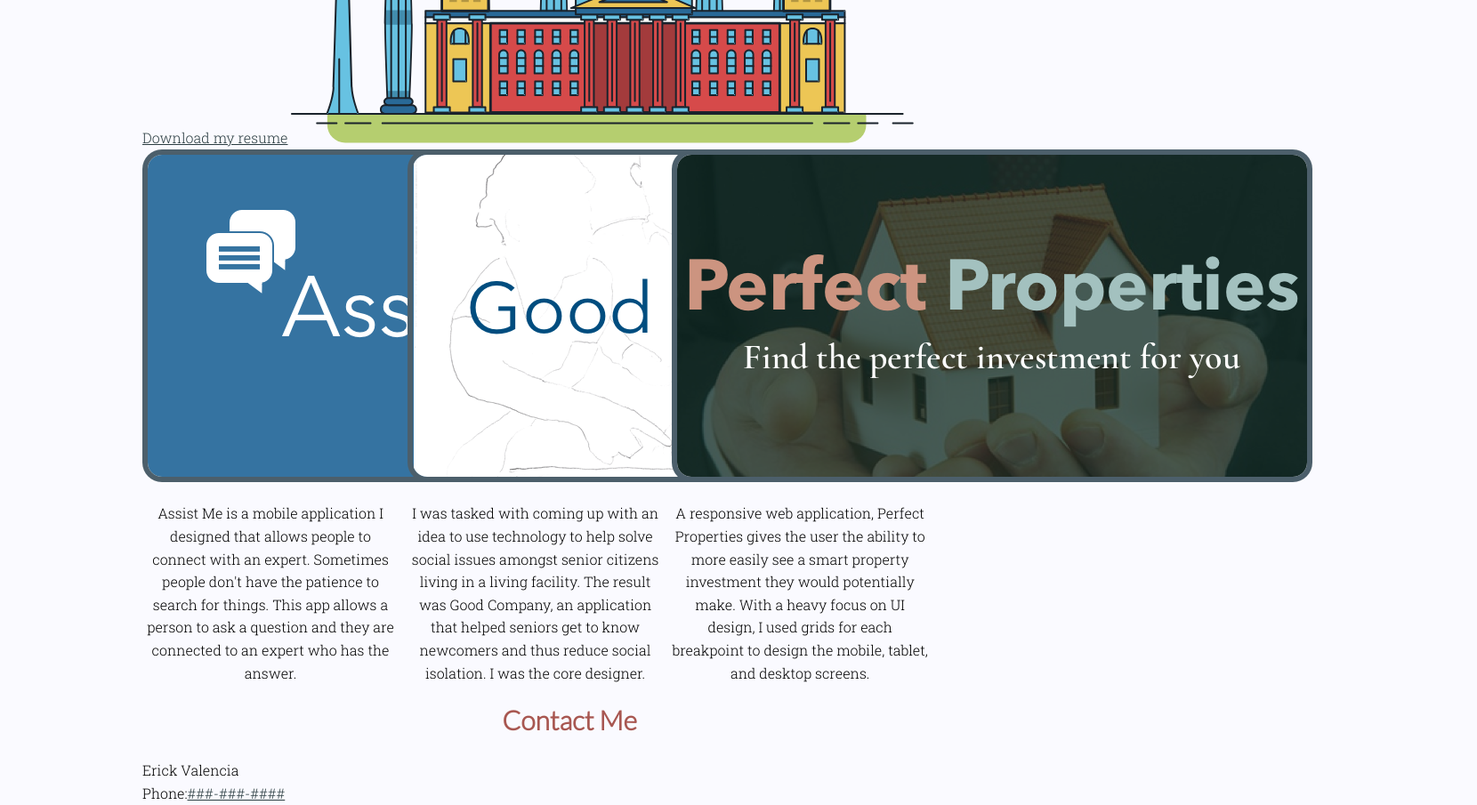
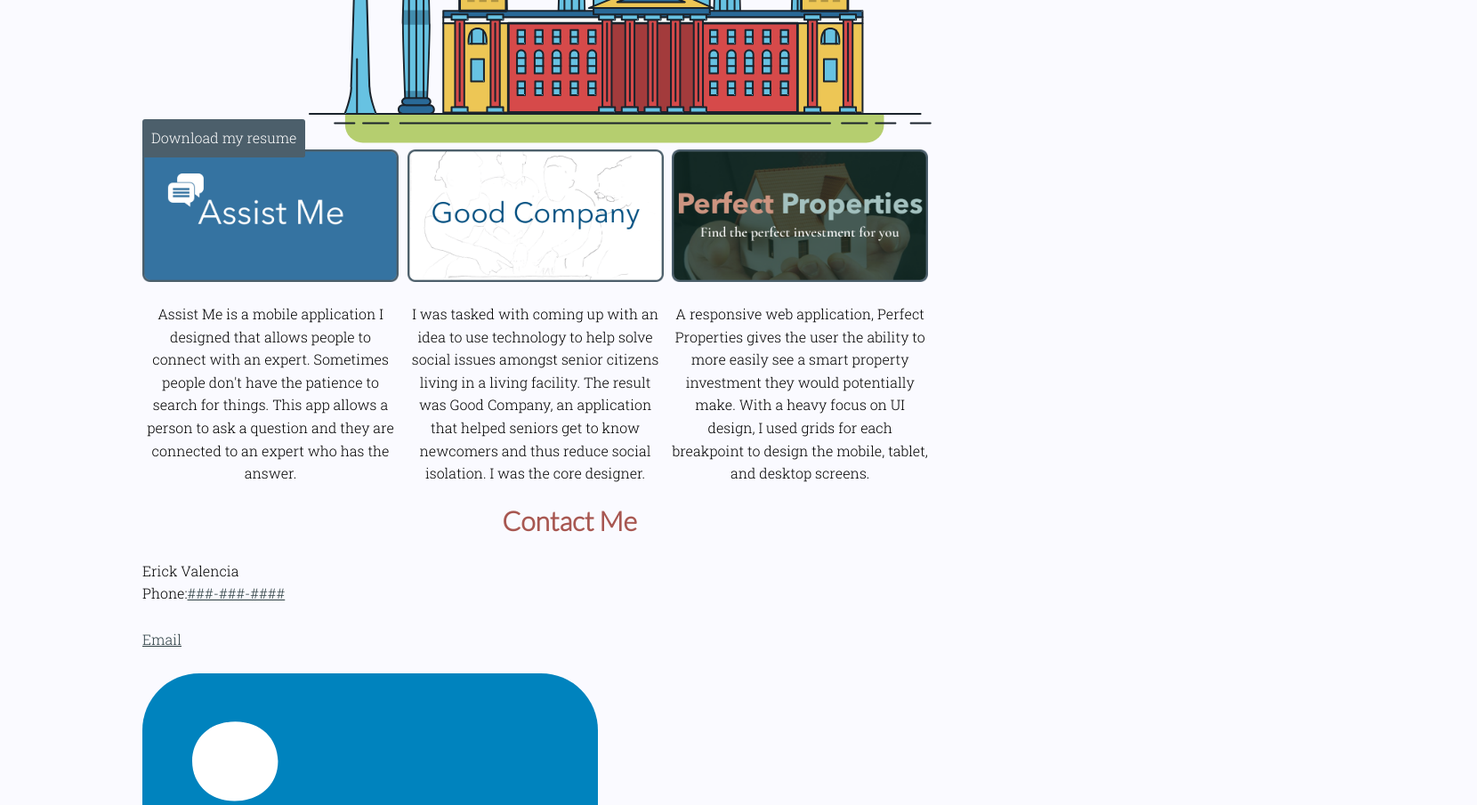
Before and after one commit to Valen240/valen240.github.io, a plain HTML site: page index.html in a window 1280 px wide. Shown: the part 1160-2065 px from the top of the page at 89% size, 1660 px wide, since content can reach past the window. Drawn offline with nearby package versions, Linux system fonts and the light colour scheme.

Commit message:
Chang hex colors to add variables and add animation
Create variables for colors instead of Hex values. Add download button and  add animation to image

```diff
--- a/css/style.css
+++ b/css/style.css
@@ -8,36 +8,50 @@ Ternary color #a85751
 
 Detail color: #f1ab86
 */
+
+:root {
+  --main-bg-color: #fafaff;
+  --main-txt-color: #2b3d41;
+  --scnd-txt-color: #4c5f6b;
+  --header-color: #a85751;
+}
+
 body {
-  background-color: #fafaff;
+  background-color: var(--main-bg-color);
   font-family: 'Roboto Slab', serif;
   font-size: 16px;
   line-height: 1.6;
 }
+
+img {
+  width: 100%;
+}
+
+h1, h2, h3 {
+  font-family: 'Lato', sans-serif;
+}
+
 h1 {
-  font-family: 'Lato', sans-serif;
   font-size: 30px;
   text-align: center; /* Centers text */
-  color: #a85751;
+  color: var(--header-color);
 }
 
 h2 {
-  font-family: 'Lato', sans-serif;
   font-size: 24px;
 }
 
 h3 {
-  font-family: 'Lato', sans-serif;
   font-size: 18px;
 }
 
 a {
-  color: #2B3D41;
+  color: var(--main-txt-color);
 }
 
 a:visited {
   /* visited link */
-  color: #2B3D41;
+  color: var(--main-txt-color);
 }
 
 a:hover,
@@ -47,21 +61,21 @@ a:focus {
 
 a:active {
   /* selected link */
-  color: #4c5f6b;
+  color: var(--scnd-txt-color);
 }
 
-button {
+button, .button {
   /* overwrite browser defaults */
   border: none; /* reset the border */
   font-family: inherit; /* takes the font from the outer container */
 
   /* style button */
-  background-color: #4c5f6b;
-  color: white;
+  background-color: var(--scnd-txt-color);
+  color: white !important;
   text-decoration: none;
   padding: 10px;
   border-radius: 3px;
-  border-bottom: 2px solid #4c5f6b; /* width of the border, type, color */
+  border-bottom: 2px solid var(--scnd-txt-color); /* width of the border, type, color */
   transition: 0.2s opacity;
 }
 
@@ -70,7 +84,7 @@ button {
 }
 
 .button-secondary {
-  background-color: #4c5f6b;
+  background-color: var(--scnd-txt-color);
 }
 
 /*Layout Styling*/
@@ -126,3 +140,31 @@ button {
     margin-right: 1%;
   }
 }
+
+@keyframes color-change {
+    0% {fill: #edc655;}
+    50% {fill: #fcffad;}
+    100% {fill: #f76414;}
+}
+
+.sun {
+  animation: 4s color-change infinite alternate linear;
+}
+
+@keyframes cloud-move {
+    from {transform: translate(0,50px);}
+    to {transform: translate(200px,50px);}
+}
+
+.cloud-front {
+  animation: 30s cloud-move infinite alternate linear;
+}
+
+@keyframes cloud-move-reverse {
+    from {transform: translate(446px,48px);}
+    to {transform: translate(100px, 48px);}
+}
+
+.cloud-back {
+  animation: 34s cloud-move-reverse infinite alternate linear;
+}
```
